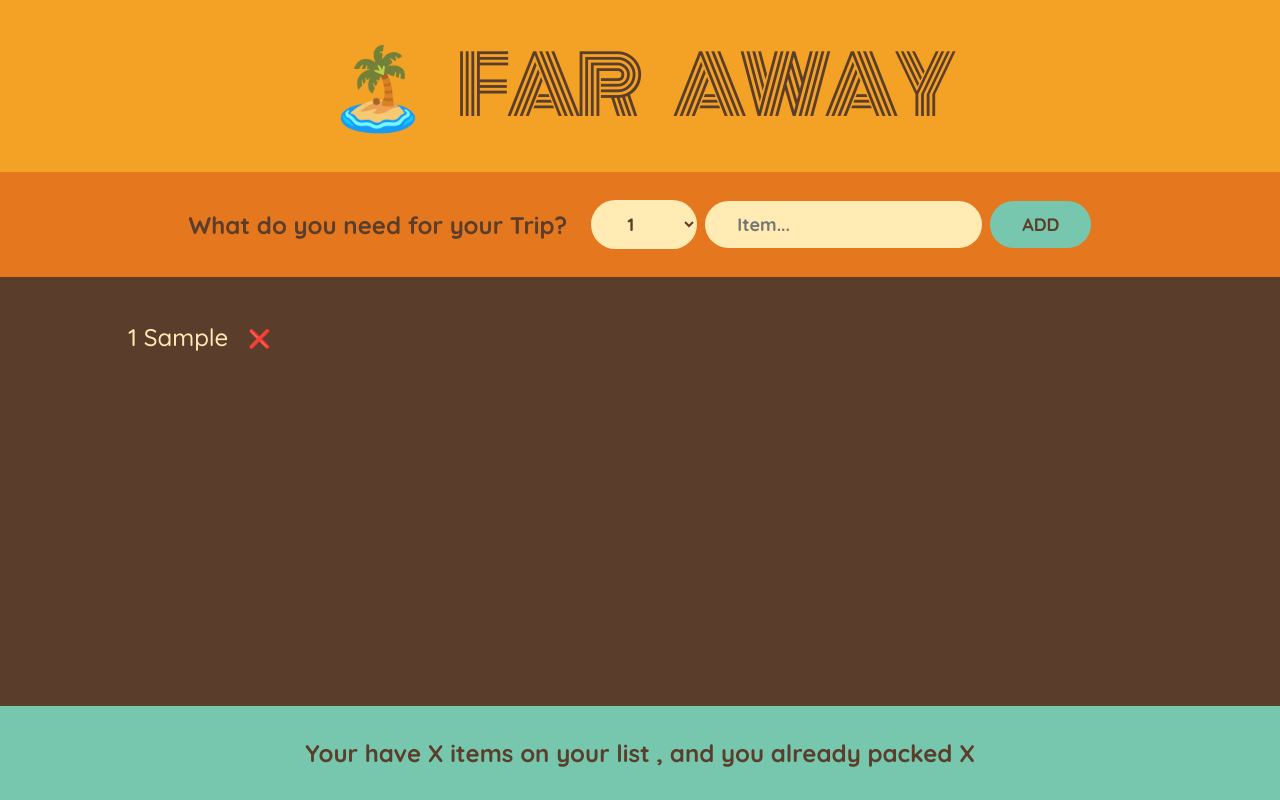
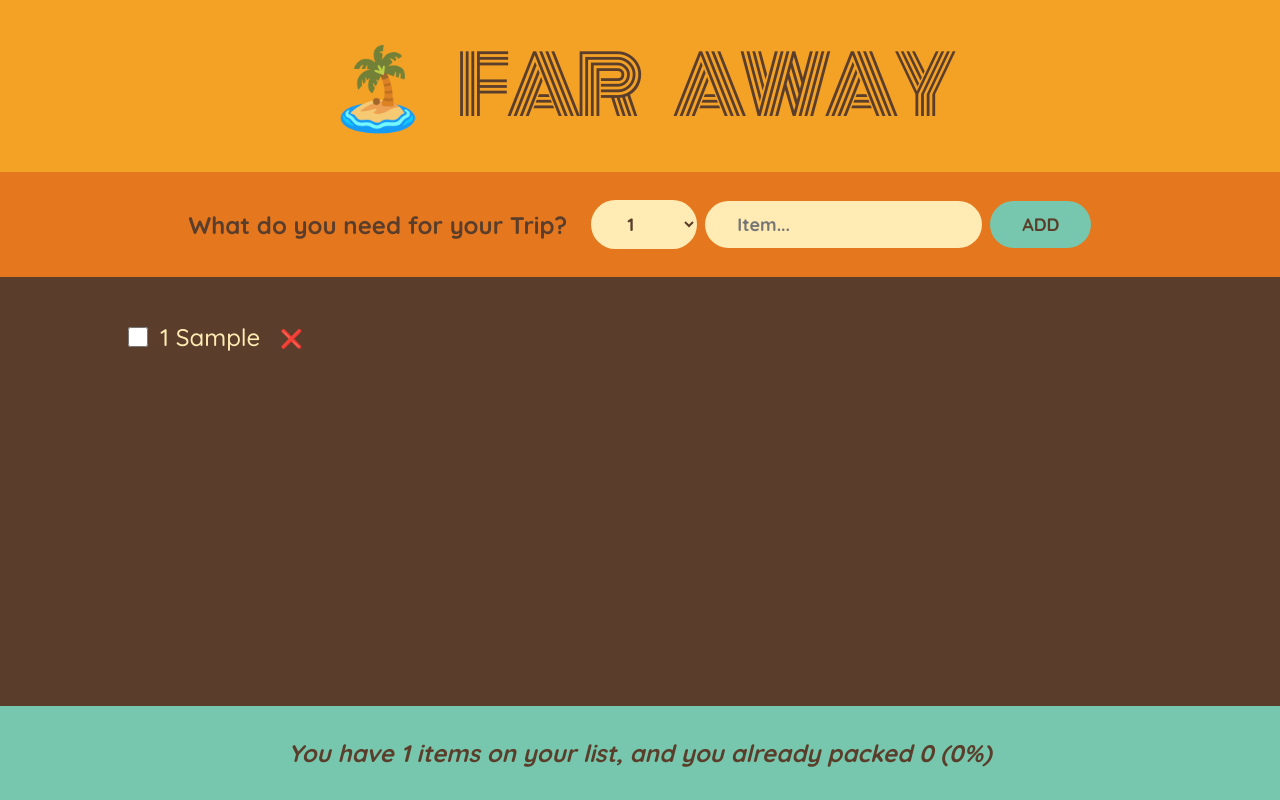
Before and after one commit to Aash417/p28-travel-list, a React (Create React App) app: page / in a window 1280 px wide. Both pictures are taken after typing "Sample" into the empty fields and a click on the button "ADD". Built offline with nearby package versions, Linux system fonts and the light colour scheme.

Commit message:
derived state

```diff
--- a/src/App.js
+++ b/src/App.js
@@ -13,12 +13,28 @@
 		setItems((items) => [...items, item]);
 	}
 
+	function handleDeleteItem(id) {
+		setItems((items) => items.filter((item) => item.id !== id));
+	}
+
+	function handleToggleItem(id) {
+		setItems((items) =>
+			items.map((item) =>
+				item.id === id ? { ...item, packed: !item.packed } : item
+			)
+		);
+	}
+
 	return (
 		<div className="app">
 			<Logo />
 			<Form onAddItems={handleAddItems} />
-			<PackingList items={items} />
-			<Stats />
+			<PackingList
+				items={items}
+				onDeleteItem={handleDeleteItem}
+				onToggleItem={handleToggleItem}
+			/>
+			<Stats items={items} />
 		</div>
 	);
 }
@@ -72,33 +88,58 @@
 	);
 }
 
-function PackingList({ items }) {
+function PackingList({ items, onDeleteItem, onToggleItem }) {
 	return (
 		<div className="list">
 			<ul>
 				{items.map((item) => (
-					<Item item={item} key={item.id} />
+					<Item
+						item={item}
+						key={item.id}
+						onDeleteItem={onDeleteItem}
+						onToggleItem={onToggleItem}
+					/>
 				))}
 			</ul>
 		</div>
 	);
 }
 
-function Item({ item }) {
+function Item({ item, onDeleteItem, onToggleItem }) {
 	return (
 		<li>
+			<input
+				type="checkbox"
+				value={item.packed}
+				onChange={() => onToggleItem(item.id)}
+			/>
 			<span style={item.packed ? { textDecoration: "line-through" } : {}}>
 				{item.quantity} {item.description}
 			</span>
-			<button>❌</button>
+			<button onClick={() => onDeleteItem(item.id)}>❌</button>
 		</li>
 	);
 }
 
-function Stats() {
+function Stats({ items }) {
+	if (!items.length)
+		return (
+			<p className="stats">
+				<em>Start adding some items!</em>
+			</p>
+		);
+
+	const numItems = items.length;
+	const numPacked = items.filter((item) => item.packed).length;
+	const percentage = Math.round((numPacked / numItems) * 100);
+	console.log(numItems, numPacked, percentage);
 	return (
 		<footer className="stats">
-			Your have X items on your list , and you already packed X
+			<em>
+				{percentage === 100
+					? `You got everything! Ready to go`
+					: `You have ${numItems} items on your list, and you already packed ${numPacked} (${percentage}%)`}
+			</em>
 		</footer>
 	);
 }
```
